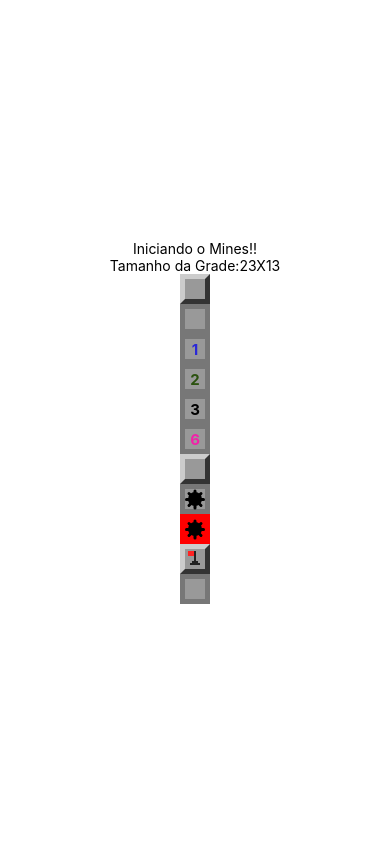
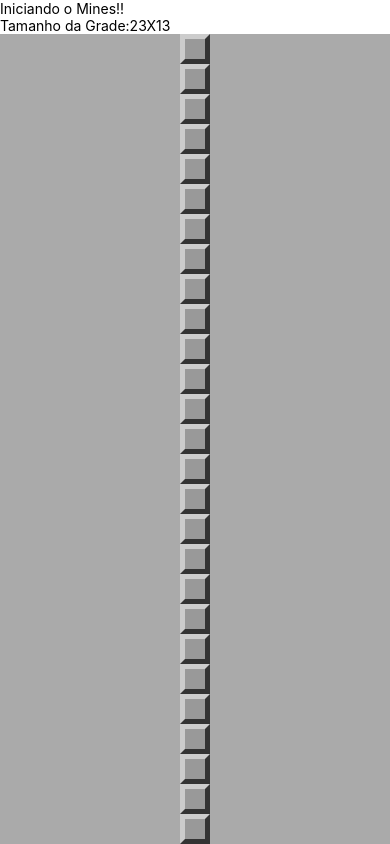
Before and after one commit to jardeljj/Mines, a React Native app: screen / in a window 390 px wide. Shown: the top 844 px of the page. Built offline with nearby package versions, Linux system fonts and the light colour scheme.

Commit message:
Criação da classe MineField e implementando o campo junto com o field com JSX

```diff
--- a/App.js
+++ b/App.js
@@ -1,28 +1,41 @@
 import React, { Component } from 'react';
-import { StyleSheet, Text, View } from 'react-native';
+import { StyleSheet, Text, View, SafeAreaView } from 'react-native';
 import params from './src/Params';
-import Field from './src/components/Field';
+import MineField from './src/components/MineField';
+import { creatMinedBoard } from './src/functions';
 
 export default class App extends Component {
+
+  constructor(props) {
+    super(props)
+    this.state = this.createState()
+  }
+
+  minesAmount = () => {
+    const cols = params.getColumnsAmount()
+    const rows = params.getRowsAmount()
+    return Math.ceil(cols * rows * params.difficultLevel)
+  }
+
+  createState = () => {
+    const cols = params.getColumnsAmount()
+    const rows = params.getRowsAmount()
+    return {
+      board: creatMinedBoard(rows, cols, this.minesAmount()),
+    }
+  }
+
+
   render() {
     return (
-      <View style={styles.sectionContainer}>
+      <SafeAreaView style={styles.sectionContainer}>
         <Text >Iniciando o Mines!!</Text>
         <Text >Tamanho da Grade:
-          {params.getRowsAmount()}X{params.getColumnsAmount()}
-        </Text>
-        <Field />
-        <Field opened></Field>
-        <Field opened nearMines={1} />
-        <Field opened nearMines={2} />
-        <Field opened nearMines={3} />
-        <Field opened nearMines={6} />
-        <Field mined />
-        <Field mined opened />
-        <Field mined opened exploded />
-        <Field flagged/>
-        <Field flagged opened/>
-      </View>
+          {params.getRowsAmount()}X{params.getColumnsAmount()}</Text>
+        <View style={styles.board}>
+          <MineField board={this.state.board} />
+        </View>
+      </SafeAreaView>
     )
   }
 }
@@ -30,9 +43,12 @@
 
 
 const styles = StyleSheet.create({
-  sectionContainer: {
+  container: {
     flex: 1,
-    justifyContent: 'center',
+    justifyContent: 'flex-end',
+  },
+  board: {
     alignItems: 'center',
+    backgroundColor: '#AAA'
   }
 });
--- /dev/null
+++ b/src/components/MineField.js
@@ -0,0 +1,20 @@
+import React from "react";
+import { View, StyleSheet, } from "react-native";
+import Field from "./Field";
+
+export default props => {
+    const rows = props.board.map((row, r) => {
+        const columns = row.map((field, c) => {
+            return <Field {...field} key={c} />
+        })
+        return <View key={r}>{columns}</View>
+    })
+    return <View style={StyleSheet.container}>{rows}</View>
+}
+
+const styles = StyleSheet.create({
+    container:{
+        flexDirection: 'row',
+        backgroundColor: '#EEE',
+    },
+})
```
